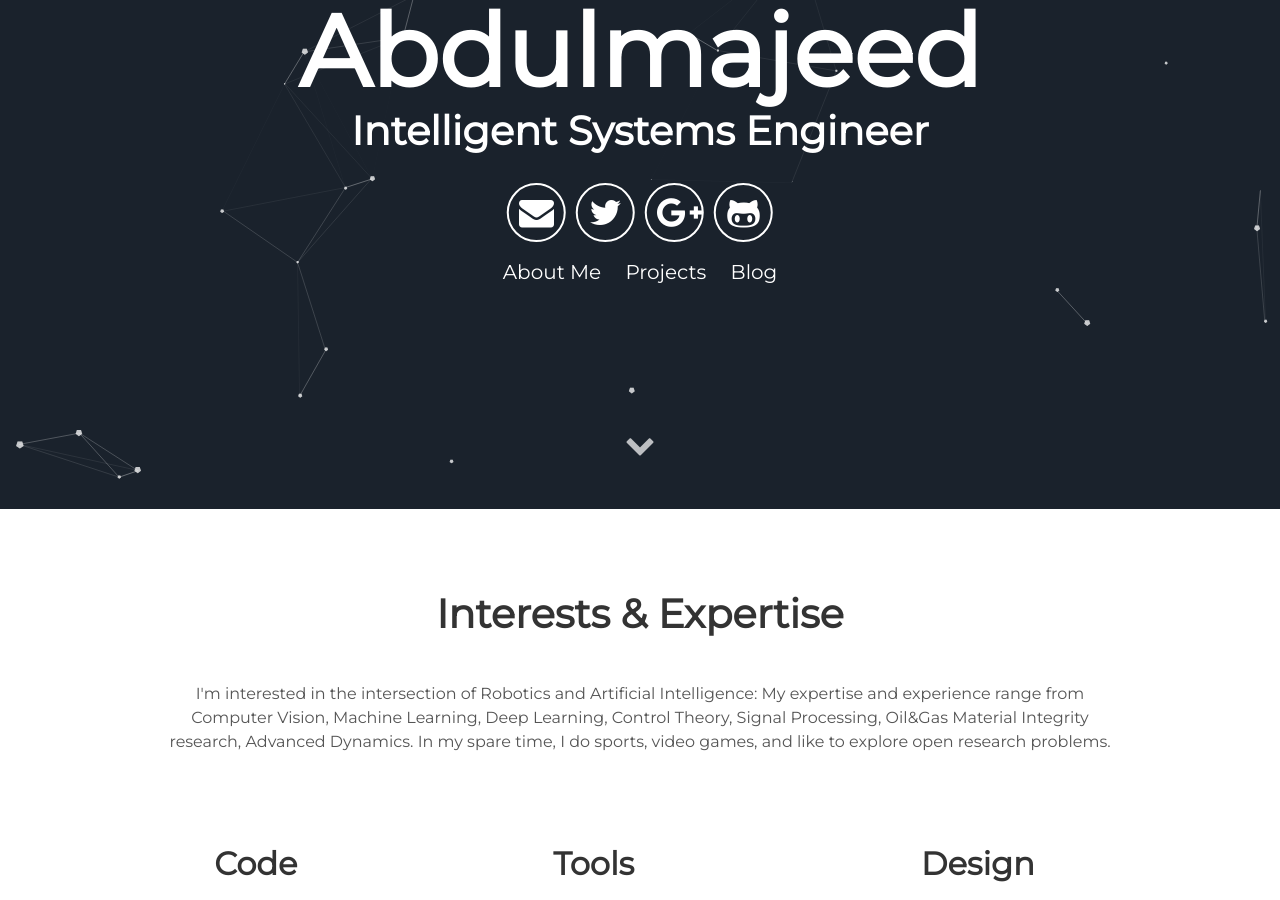
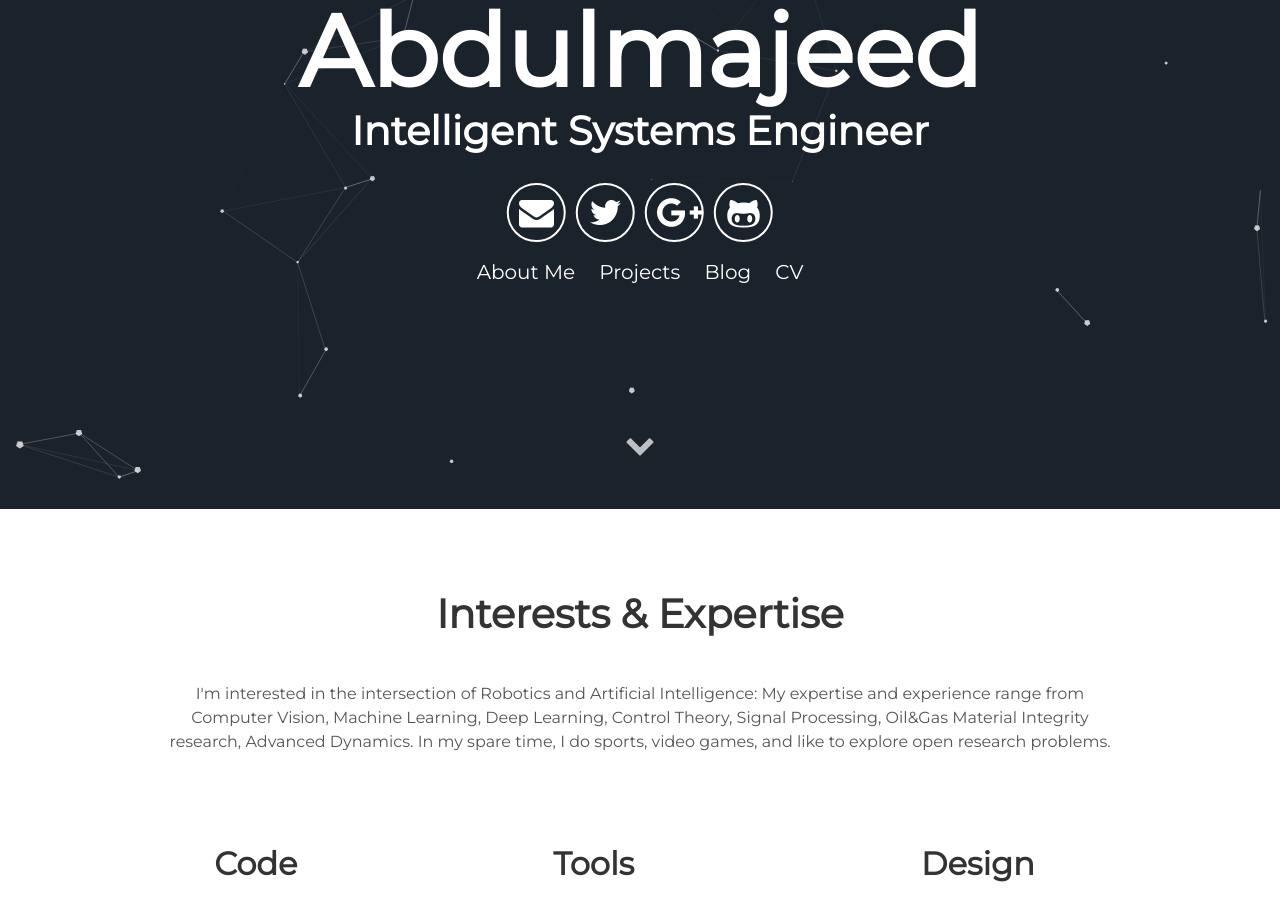
Before and after one commit to kbmajeed/kbmajeed.github.io, a Jekyll site: the page built from index.html, in a window 1280 px wide and 900 px high, scrolled down 391 px. Built offline with Jekyll 4.4.1, drawn with Linux system fonts in a browser that asks for light colours.

Commit message:
Update header.html

```diff
--- a/_includes/header.html
+++ b/_includes/header.html
@@ -14,6 +14,7 @@
         <a class="link" href="#about" data-scroll>About Me</a>
         <a class="link" href="#projects" data-scroll>Projects</a>
         <a class="link" href="#blog" data-scroll>Blog</a>
+        <a class="link" href="assets/img/Awesome_CV.pdf" data-scroll>CV</a>
       </div>
   </div>
   <a class="down" href="#about" data-scroll><i class="icon fa fa-chevron-down" aria-hidden="true"></i></a>
```
